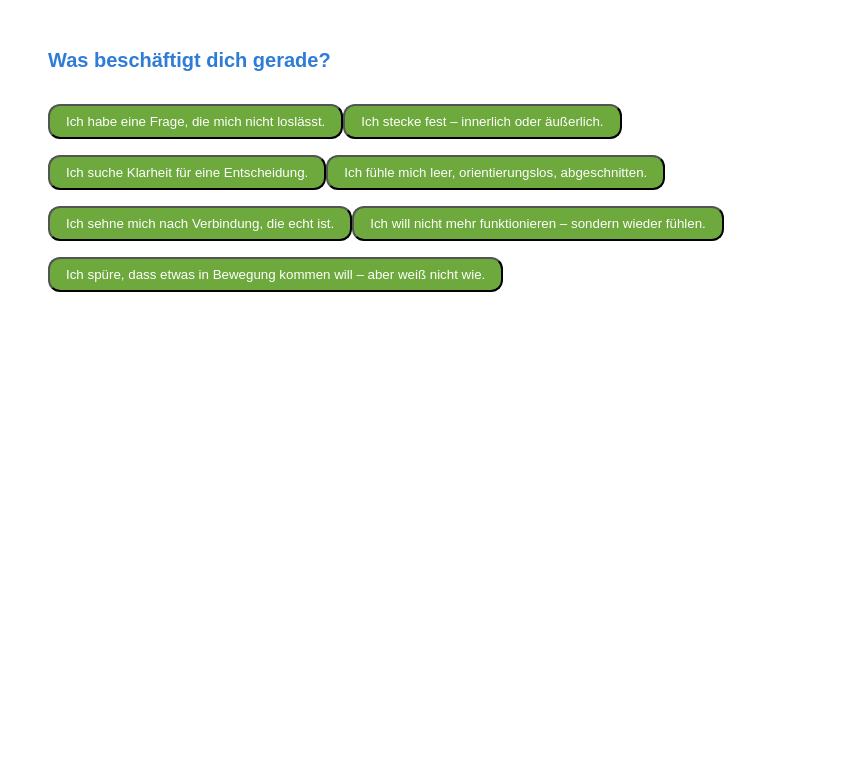
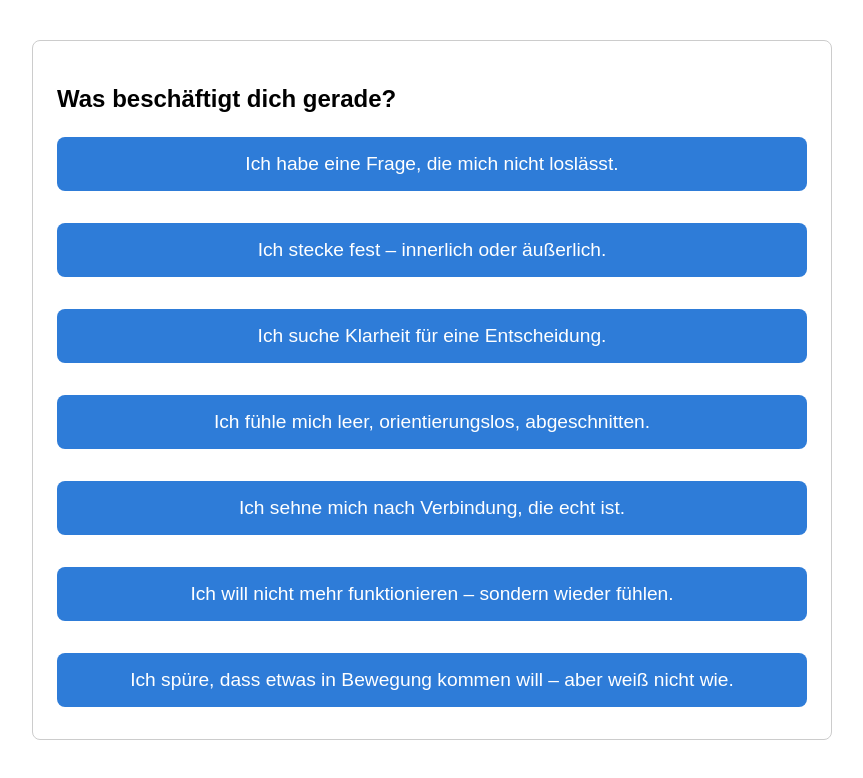
Before and after one commit to trehehaeuser/format-finder, a React (Vite) app: page / in a window 1280 px wide. Shown: the top 778 px of the page, without its empty margins (208-1071 px from the left). Built offline with nearby package versions, Linux system fonts and the light colour scheme.

Commit message:
Update formatfinder.css

```diff
--- a/src/styles/formatfinder.css
+++ b/src/styles/formatfinder.css
@@ -1,29 +1,50 @@
 .ff-wrapper {
-  max-width: 48rem;
-  margin-left: auto;
-  margin-right: auto;
+  padding: 2rem;
+  font-family: sans-serif;
+  max-width: 800px;
+  margin: auto;
+}
+
+.ff-card {
+  border: 1px solid #ccc;
+  border-radius: 8px;
   padding: 1.5rem;
-  color: #394657;
-  font-family: sans-serif;
+  margin-bottom: 1rem;
+  background: #fff;
+}
+
+.ff-heading {
+  font-size: 1.5rem;
+  margin-bottom: 1rem;
 }
 
 .ff-button {
-  background-color: #6da93c;
-  color: white;
-  padding: 0.5rem 1rem;
-  border-radius: 0.75rem;
-  font-weight: 500;
-  margin-top: 1rem;
+  display: block;
+  width: 100%;
+  padding: 1rem 1.5rem;
+  font-size: 1.2rem;
+  background-color: #2e7cd8; /* CI-Blau */
+  color: #ffffff;
+  border: none;
+  border-radius: 8px;
   cursor: pointer;
+  transition: background-color 0.3s ease;
+  margin: 0.5rem 0;
 }
 
 .ff-button:hover {
-  background-color: #5c9432;
+  background-color: #1e5ba6; /* dunkler beim Hover */
 }
 
-.ff-heading {
-  font-size: 1.25rem;
-  font-weight: 600;
+.ff-content {
+  display: flex;
+  flex-direction: column;
+  align-items: stretch;
+  gap: 1rem; /* Abstand zwischen Buttons */
+}
+
+.ff-link a {
   color: #2e7cd8;
-  margin-bottom: 1rem;
+  text-decoration: none;
+  font-weight: bold;
 }
```
